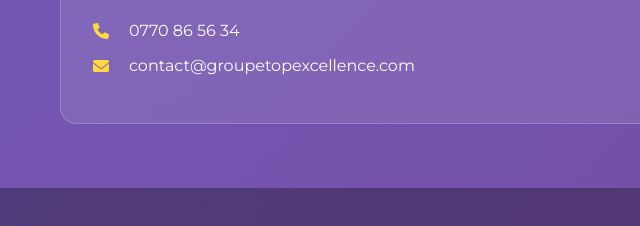
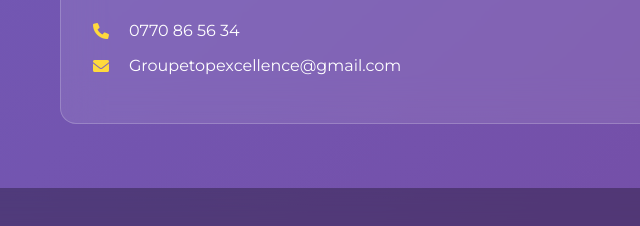
Before and after one commit to MammasseAmine/Port-Ouvert---TOP-EXCELLENCE--, a plain HTML site: page index.html in a window 1280 px wide. Shown: the part 4259-4485 px from the top of the page, 482-1122 px from the left. Drawn offline with Linux system fonts and the light colour scheme.

Commit message:
change email to Groupetopexcellence@gmail.com

```diff
--- a/index.html
+++ b/index.html
@@ -286,7 +286,8 @@
             </div>
             <div class="contact-info">
                 <p><i class="fas fa-phone"></i> <a href="tel:+213 770 86 56 34">0770 86 56 34</a></p>
-                <p><i class="fas fa-envelope"></i> <a href="mailto:contact@groupetopexcellence.com">contact@groupetopexcellence.com</a></p>
+                <p><i class="fas fa-envelope"></i> <a href="mailto:Groupetopexcellence@gmail.com
+">Groupetopexcellence@gmail.com</a></p>
             </div>
         </div>
     </section>
```
